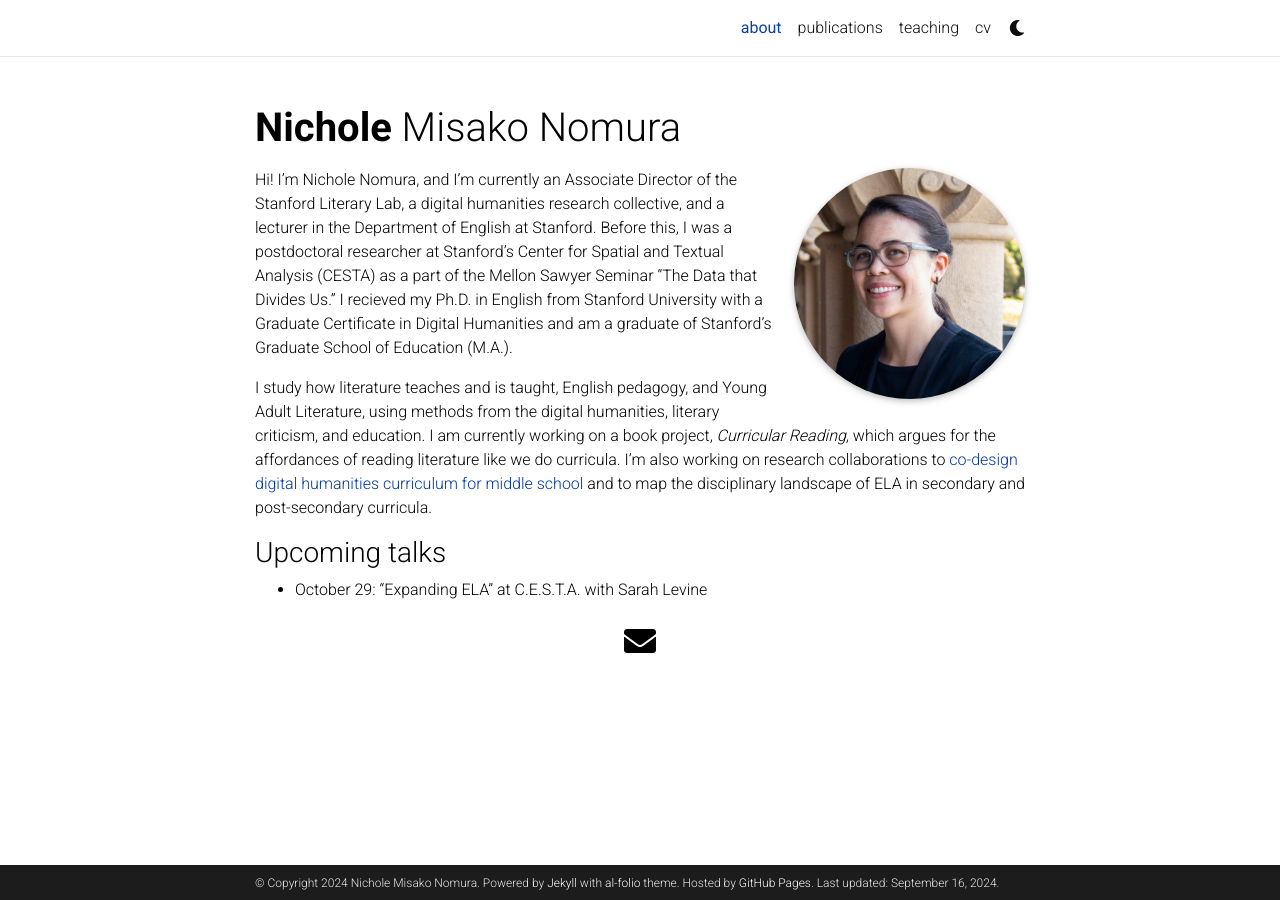
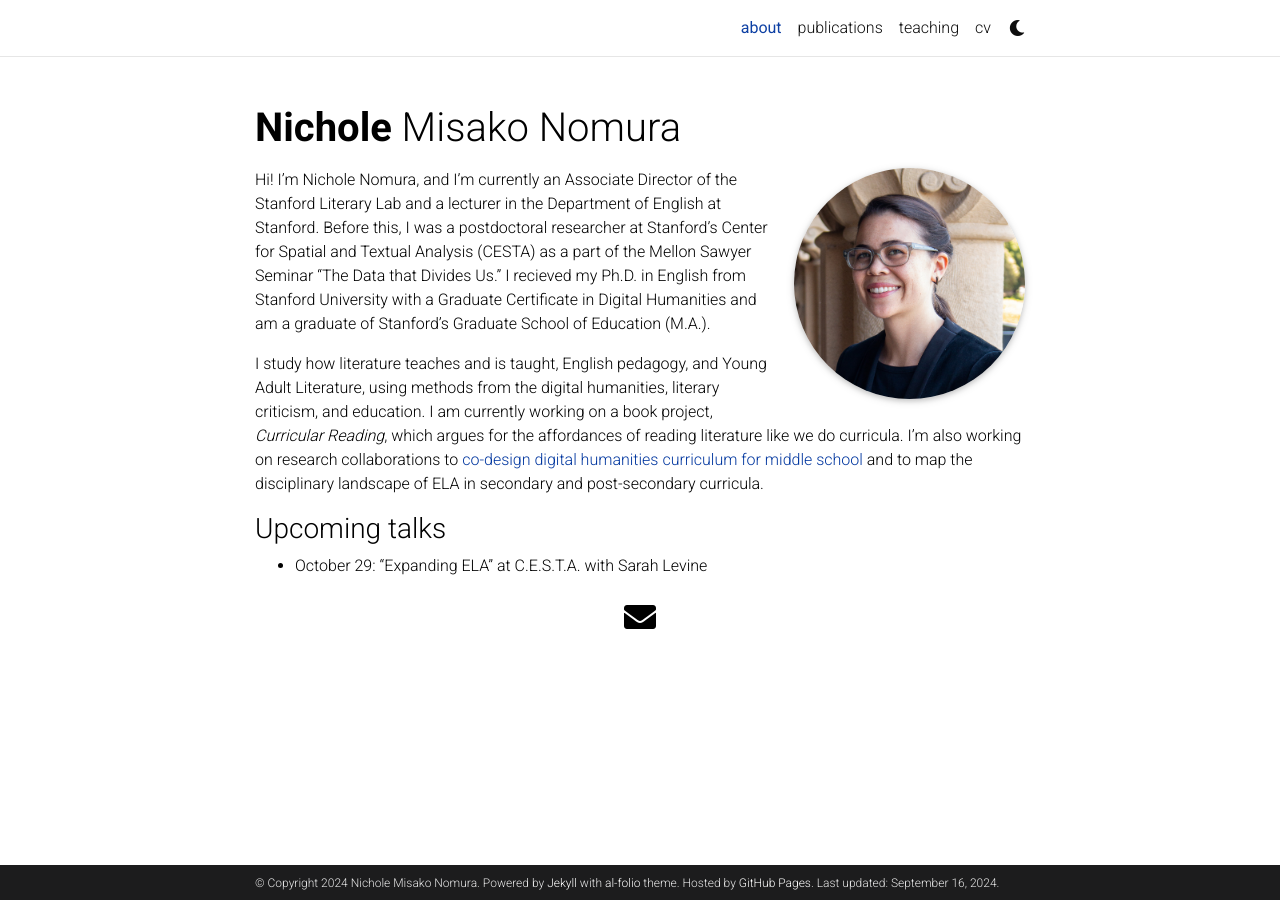
Before and after one commit to Nomura-N/Nomura-N.github.io, a Jekyll site: the page built from _pages/about.md, in a window 1280 px wide. Built offline with Jekyll 4.4.1, drawn with Linux system fonts in a browser that asks for light colours; comment, search, counter and statistics services are not loaded; a style sheet for code colours, icons or effects is not loaded.

Commit message:
Update about.md

```diff
--- a/_pages/about.md
+++ b/_pages/about.md
@@ -15,7 +15,7 @@ news: false  # includes a list of news items
 selected_papers: true # includes a list of papers marked as "selected={true}"
 social: true  # includes social icons at the bottom of the page
 ---
-Hi! I'm Nichole Nomura, and I'm currently an Associate Director of the Stanford Literary Lab, a digital humanities research collective, and a lecturer in the Department of English at Stanford. Before this, I was a  postdoctoral researcher at Stanford’s Center for Spatial and Textual Analysis (CESTA) as a part of the Mellon Sawyer Seminar “The Data that Divides Us.” I recieved my Ph.D. in English from Stanford University with a Graduate Certificate in Digital Humanities and am a graduate of Stanford's Graduate School of Education (M.A.).
+Hi! I'm Nichole Nomura, and I'm currently an Associate Director of the Stanford Literary Lab and a lecturer in the Department of English at Stanford. Before this, I was a  postdoctoral researcher at Stanford’s Center for Spatial and Textual Analysis (CESTA) as a part of the Mellon Sawyer Seminar “The Data that Divides Us.” I recieved my Ph.D. in English from Stanford University with a Graduate Certificate in Digital Humanities and am a graduate of Stanford's Graduate School of Education (M.A.).
 
 I study how literature teaches and is taught, English pedagogy, and Young Adult Literature, using methods from the digital humanities, literary criticism, and education. I am currently working on a book project, *Curricular Reading*, which argues for the affordances of reading literature like we do curricula. I'm also working on research collaborations to [co-design digital humanities curriculum for middle school](https://elalytics.stanford.edu/) and to map the disciplinary landscape of ELA in secondary and post-secondary curricula.
 
```
